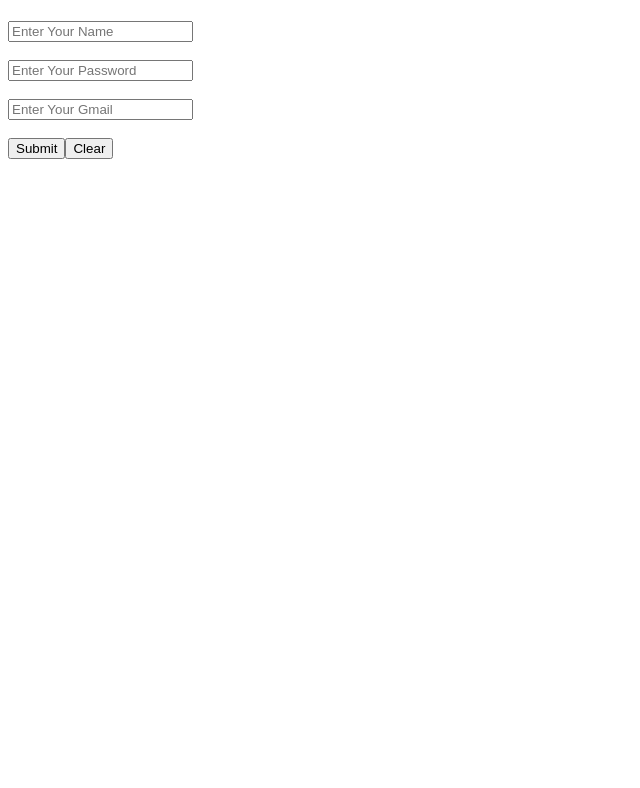
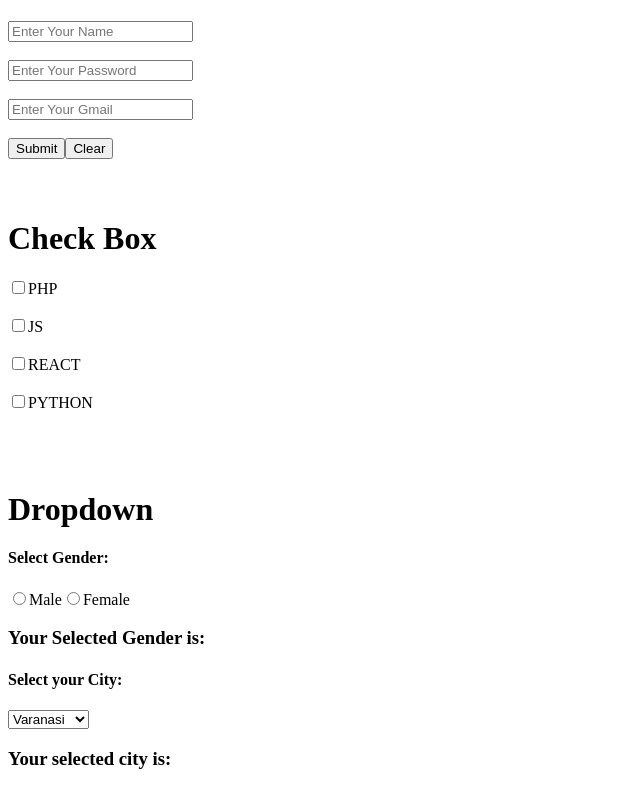
Before and after one commit to sudhanshu-singh22/React, a React (Vite) app: page / in a window 1280 px wide. Shown: the part 1942-2730 px from the top of the page, without its empty margins (0-640 px from the left). Before the commit the page ends 2122 px from the top, so only its background shows below. Built offline with nearby package versions, Linux system fonts and the light colour scheme.

Commit message:
Dropdown and radio

```diff
--- a/src/App.jsx
+++ b/src/App.jsx
@@ -10,6 +10,8 @@ import Defa from './defaultprops'
 import Child from './Childrenprops'
 import Input from './Inputvalue'
 import Control from './controllcomponent'
+import Check from './checkbox'
+import Drop from './dropdownandcheckbon'
 function App() {
  return(
  <div>
@@ -43,6 +45,12 @@ function App() {
   <br />
   <h1>Control Component</h1>
   <Control/>
+  <br />
+  <h1>Check Box</h1>
+  <Check/>
+  <br />
+  <h1>Dropdown</h1>
+  <Drop/>
 </div>)
 }
 
--- /dev/null
+++ b/src/checkbox.jsx
@@ -0,0 +1,30 @@
+import { useState } from "react";
+
+function Check(){
+    const[skill,setskill]=useState([])
+    const handleskill=(event)=>{
+        if(event.target.checked){
+            setskill([...skill,event.target.value]);
+        }else{
+            setskill(skill.filter((item)=>item!=event.target.value))
+        }
+    }
+    return(
+        <div>
+            <input type="checkbox" onChange={handleskill} value="php" name="php" id="php" />
+            <label htmlFor="php">PHP</label>
+            <br /><br />
+             <input type="checkbox" onChange={handleskill} value="Js" name="Js" id="Js" />
+            <label htmlFor="Js">JS</label>
+            <br /><br />
+             <input type="checkbox" onChange={handleskill} value="React" name="React" id="React" />
+            <label htmlFor="React">REACT</label>
+            <br /><br />
+             <input type="checkbox" onChange={handleskill} value="Python" name="Python" id="Python" />
+            <label htmlFor="Python">PYTHON</label>
+            <br /><br />
+            <h1>{skill.toString()}</h1>
+        </div>
+    )
+}
+export default Check;
--- /dev/null
+++ b/src/dropdownandcheckbon.jsx
@@ -0,0 +1,25 @@
+import { useState } from "react";
+
+function Drop(){
+    const[gender,setgender]=useState('');
+    const[city,setcity]=useState('');
+    return(
+        <div>
+            <h4>Select Gender: </h4>
+            <input type="radio" onChange={(event)=>setgender(event.target.value)} name="same" id="male" value="male" />
+            <label htmlFor="male">Male</label>
+            <input type="radio" onChange={(event)=>setgender(event.target.value)} name="same" id="female" value="female" />
+            <label htmlFor="female">Female</label>
+            <h3>Your Selected Gender is: {gender}</h3>
+
+            <h4>Select your City: </h4>
+            <select name="city" id="city" onChange={(event)=>setcity(event.target.value)}>
+                <option value="varnasi">Varanasi</option>
+                <option value="delhi">Delhi</option>
+                <option value="jalandhar">Jalandhar</option>
+            </select>
+            <h3>Your selected city is: {city}</h3>
+        </div>
+    )
+}
+export default Drop;
```
